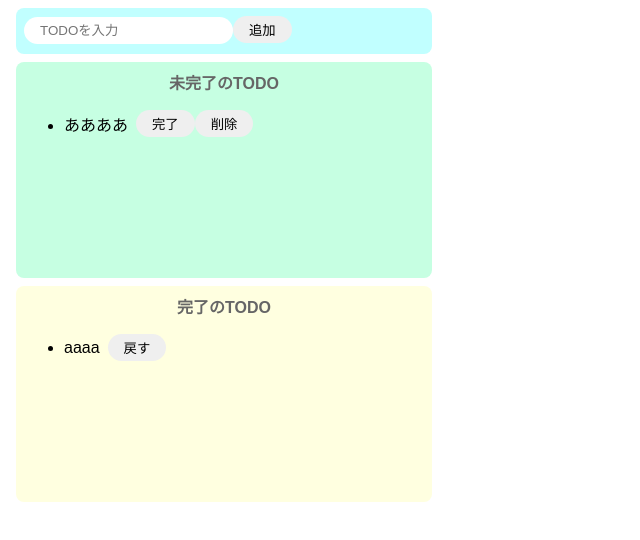
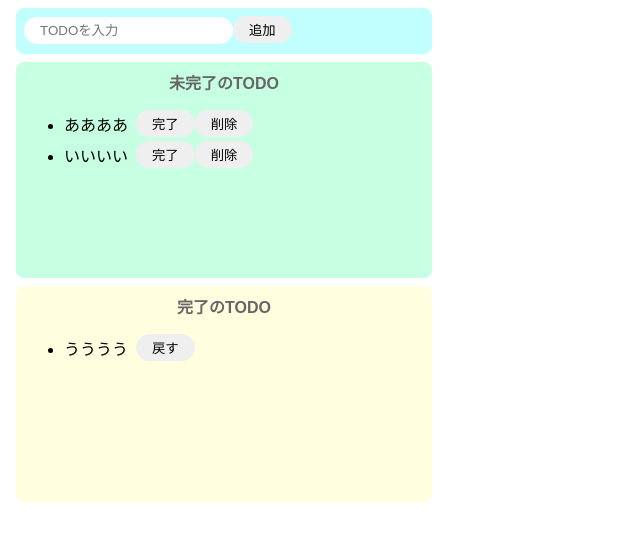
Before and after one commit to JunSasaki0077/react-app-todo, a React (Create React App) app: page / in a window 1280 px wide. Shown: the top 540 px of the page, without its empty margins (0-640 px from the left). Built offline with nearby package versions, Linux system fonts and the light colour scheme.

Commit message:
未完了、完了部分見た目作成

```diff
--- a/src/App.jsx
+++ b/src/App.jsx
@@ -1,6 +1,12 @@
+import { useState } from "react";
 import "./styles.css";
 
 export const App = () => {
+  const [incomplateTodos, setIncomplateTodos] = useState([
+    "ああああ",
+    "いいいい"
+  ]);
+  const [complateTodos, setComplateTodos] = useState(["うううう"]);
   return (
     <>
       <div className="input-area">
@@ -10,20 +16,28 @@ export const App = () => {
       <div className="incomplete-area">
         <p className="title"> 未完了のTODO</p>
         <ul>
-          <div className="list-row">
-            <li>ああああ</li>
+          {incomplateTodos.map((todo) => {
+            return (
+              <div key={todo} className="list-row">
+                <li>{todo}</li>
                 <button>完了</button>
                 <button> 削除</button>
               </div>
+            );
+          })}
         </ul>
       </div>
       <div className="complete-area">
         <p className="title">完了のTODO</p>
         <ul>
+          {complateTodos.map((todo) => {
+            return (
               <div className="list-row">
-            <li>aaaa</li>
+                <li>{todo}</li>
                 <button>戻す</button>
               </div>
+            );
+          })}
         </ul>
       </div>
     </>
```
Lines whose indentation alone changed are shown as unchanged.
